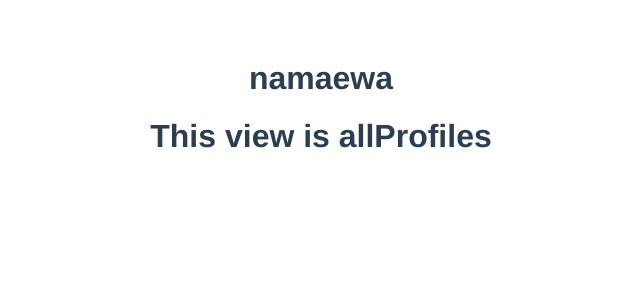
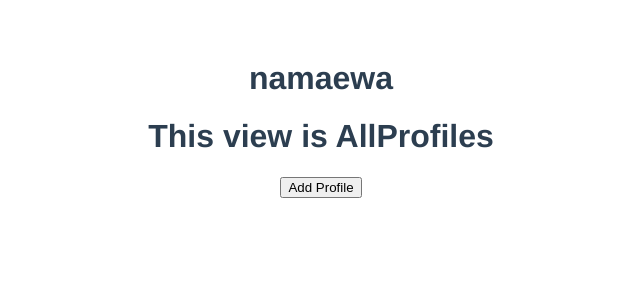
Before and after one commit to tlightk/clay-solo-mvp, a Vue app: page / in a window 1280 px wide. Shown: the top 300 px of the page, without its empty margins (319-959 px from the left). Built offline with nearby package versions, Linux system fonts and the light colour scheme.

Commit message:
created an addprofile component and imported it into app.vue

```diff
--- a/src/App.vue
+++ b/src/App.vue
@@ -1,19 +1,41 @@
 <template>
   <div id="app">
-    <h1 class='appTitle'>namaewa</h1>
-    <AllProfiles />
+    <h1 id="appTitle">namaewa</h1>
+    <template v-if="currentView === 'allProfiles'">
+      <AllProfiles />
+    </template>
+    <template v-if="currentView === 'addProfile'">
+      <AddProfile />
+    </template>
+    <button id="addProfileButton" v-on:click="switchToAddProfile">
+      {{ buttonText }}
+    </button>
   </div>
 </template>
 
 <script>
-import AllProfiles from './components/AllProfiles.vue'
+import AllProfiles from "./components/AllProfiles.vue";
+import AddProfile from "./components/AddProfile.vue";
 
 export default {
-  name: 'App',
+  name: "App",
   components: {
-    AllProfiles
-  }
-}
+    AllProfiles: AllProfiles,
+    AddProfile: AddProfile,
+  },
+  data: () => ({
+    currentView: "allProfiles",
+    buttonText: "Add Profile",
+  }),
+  methods: {
+    switchToAllProfiles() {
+      this.currentView = "allProfiles";
+    },
+    switchToAddProfile() {
+      this.currentView = "addProfile";
+    },
+  },
+};
 </script>
 
 <style>
--- /dev/null
+++ b/src/components/AddProfile.vue
@@ -0,0 +1,16 @@
+<template>
+  <div class="addProfile">
+      <h1>This view is AddProfile</h1>
+  </div>
+</template>
+
+<script>
+
+export default {
+    name: 'AddProfile',
+}
+</script>
+
+<style>
+
+</style>
--- a/src/components/AllProfiles.vue
+++ b/src/components/AllProfiles.vue
@@ -1,13 +1,13 @@
 <template>
   <div class="allProfiles">
-      <h1>This view is allProfiles</h1>
+      <h1>This view is AllProfiles</h1>
   </div>
 </template>
 
 <script>
 
 export default {
-    name: 'allProfiles',
+    name: 'AllProfiles',
 }
 </script>
 
```
